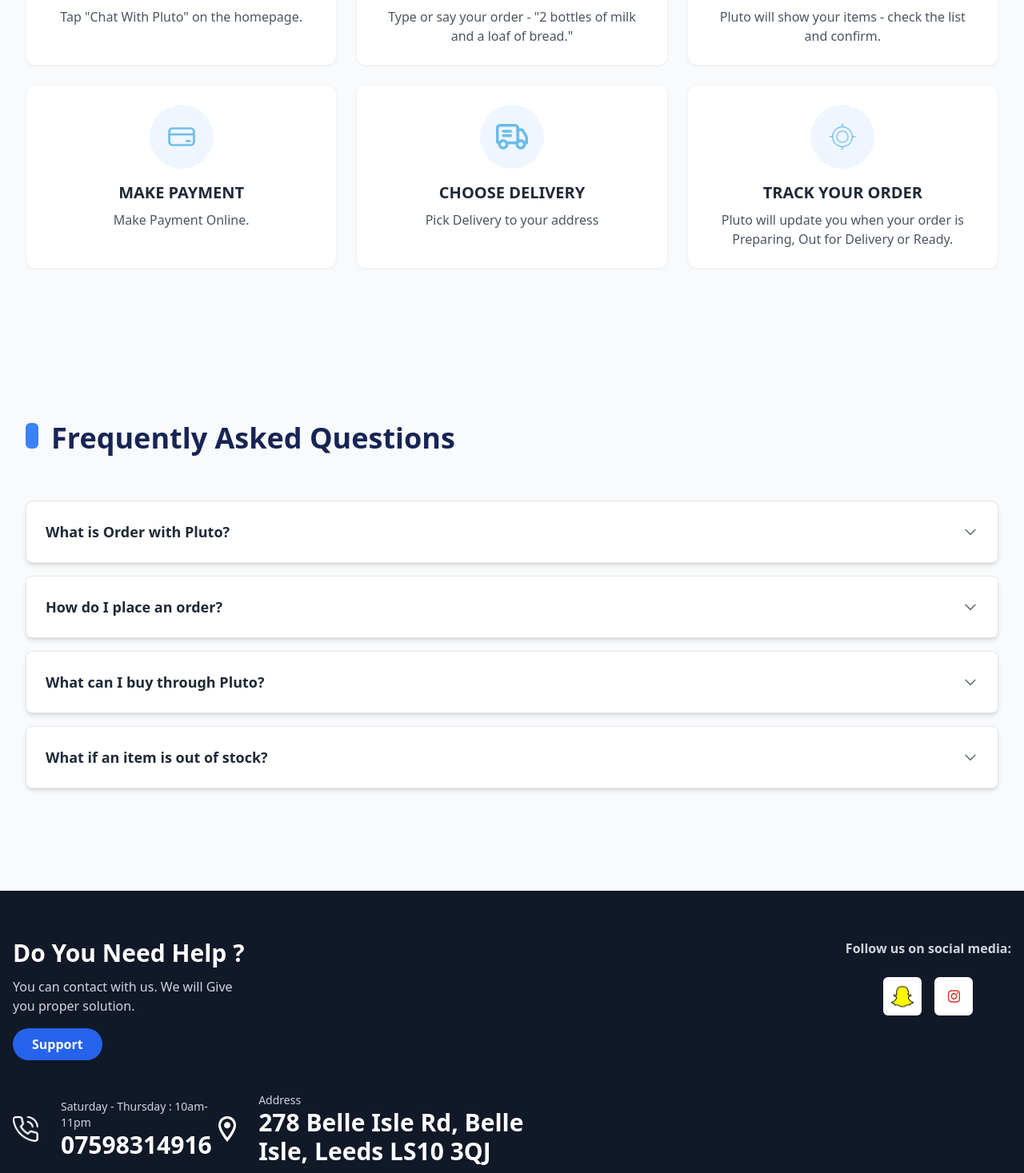
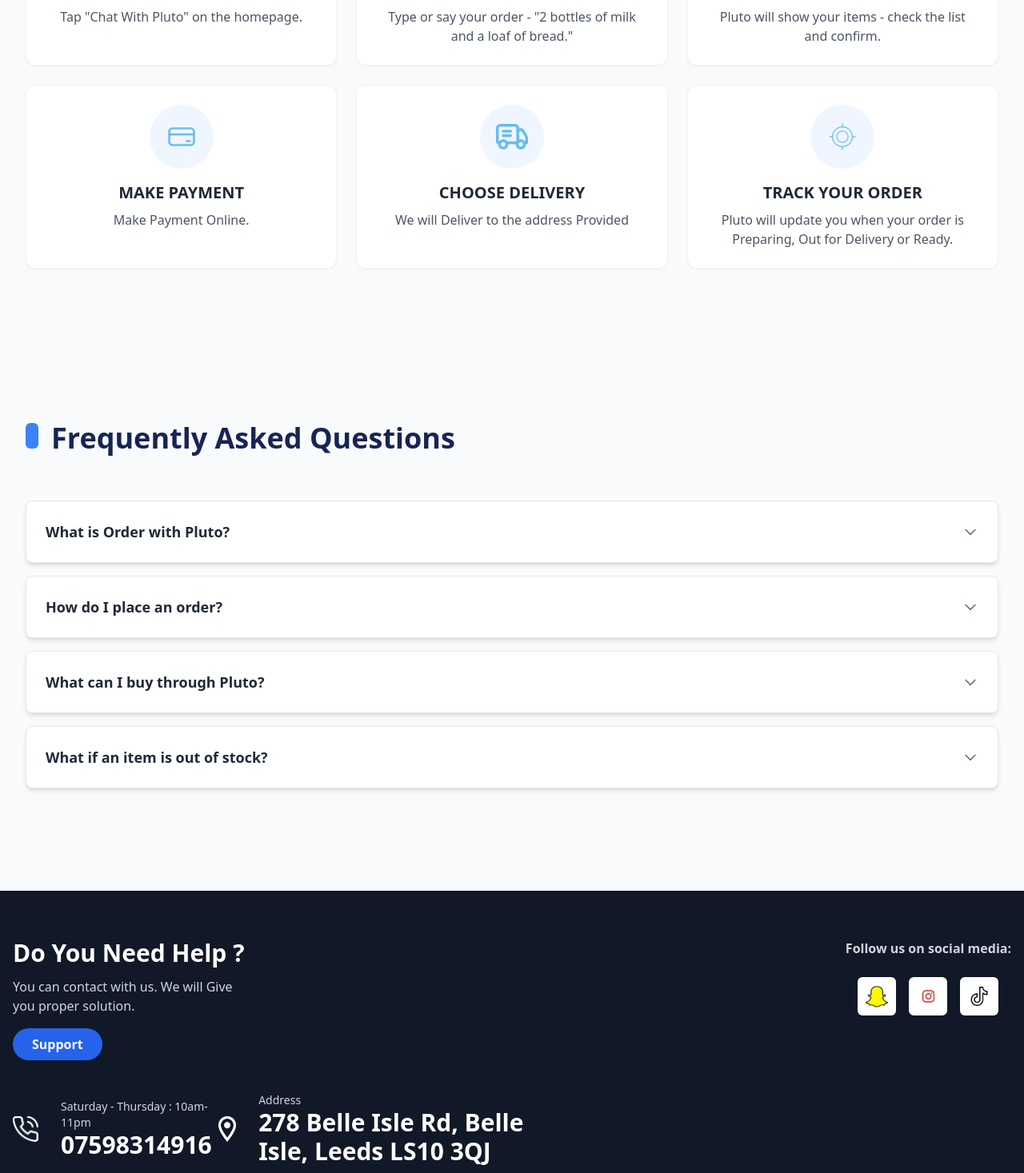
Before and after one commit to Sawjal-sikder/website_bot, a React (Vite) app: page /support in a window 1280 px wide. Shown: the part 471-1938 px from the top of the page at 80% size. Built offline with nearby package versions, Linux system fonts and the light colour scheme.

Commit message:
feat: add TikTok icon to footer and update delivery description in contact page

```diff
--- a/src/pages/contact.jsx
+++ b/src/pages/contact.jsx
@@ -13,7 +13,7 @@
     { id: 2, icon: Icon2, title: 'TELL PLUTO WHAT YOU NEED', description: 'Type or say your order - "2 bottles of milk and a loaf of bread."' },
     { id: 3, icon: Icon3, title: 'CONFIRM YOUR BASKET', description: 'Pluto will show your items - check the list and confirm.' },
     { id: 4, icon: Icon4, title: 'MAKE PAYMENT', description: 'Make Payment Online.' },
-    { id: 5, icon: Icon5, title: 'CHOOSE DELIVERY', description: 'Pick Delivery to your address' },
+    { id: 5, icon: Icon5, title: 'CHOOSE DELIVERY', description: 'We will Deliver to the address Provided' },
     { id: 6, icon: Icon6, title: 'TRACK YOUR ORDER', description: 'Pluto will update you when your order is Preparing, Out for Delivery or Ready.' },
     ];
 
--- a/src/pages/footer.jsx
+++ b/src/pages/footer.jsx
@@ -3,7 +3,7 @@
 import Facebook from '../assets/image/icon/f.png'
 import SNP from '../assets/image/icon/snp.png'
 import Youtube from '../assets/image/icon/i.png'
-import In from '../assets/image/icon/in.png'
+import TI from '../assets/image/icon/ti.png'
 import Call from '../assets/image/icon/call.png'
 import address from '../assets/image/icon/add.png'
 
@@ -60,7 +60,7 @@
                   {/* <img src={Facebook} alt="Facebook" className="w-12 h-12 hover:opacity-75 cursor-pointer transition duration-300" /> */}
                   <img src={SNP} alt="Twitter" className="w-12 h-12 hover:opacity-75 cursor-pointer transition duration-300 rounded-md bg-white"  onClick={() => window.open("https://snapchat.com/t/JjA2gtUZ", "_blank")}/>
                   <img src={Youtube} alt="YouTube" className="w-12 h-12 hover:opacity-75 cursor-pointer transition duration-300" onClick={() => window.open("https://www.instagram.com/plutoai.gram?igsh=MTc3NG0wYjAzM3gwNw", "_blank")} />
-                  {/* <img src={In} alt="LinkedIn" className="w-12 h-12 hover:opacity-75 cursor-pointer transition duration-300" /> */}
+                  <img src={TI} alt="LinkedIn" className="w-12 h-12 hover:opacity-75 cursor-pointer transition duration-300 bg-white rounded-md p-3" onClick={() => window.open("https://www.tiktok.com/@orderwithpluto?_r=1&_t=ZN-91lBIwULyfi", "_blank")} />
                 </div>
               </div>
             </div>
```
Also changed, not shown: src/assets/image/icon/ti.png (added).
